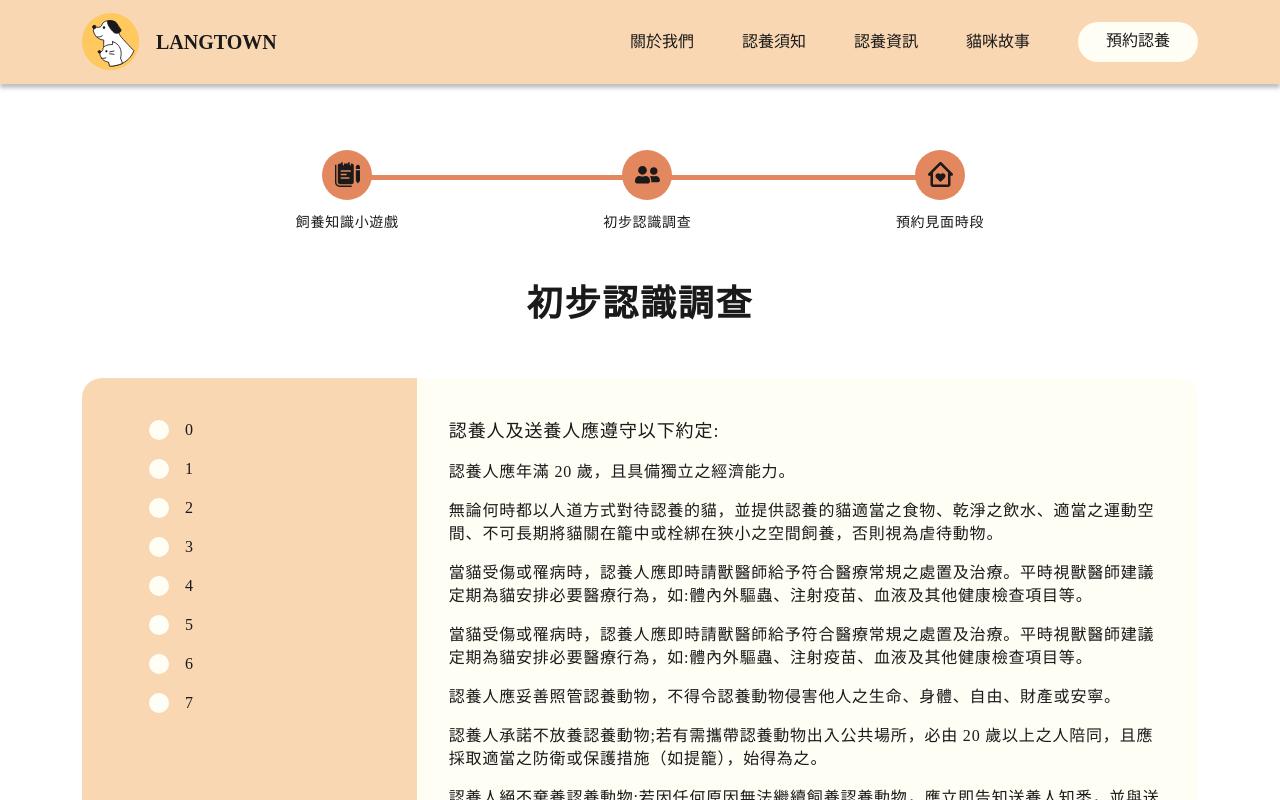
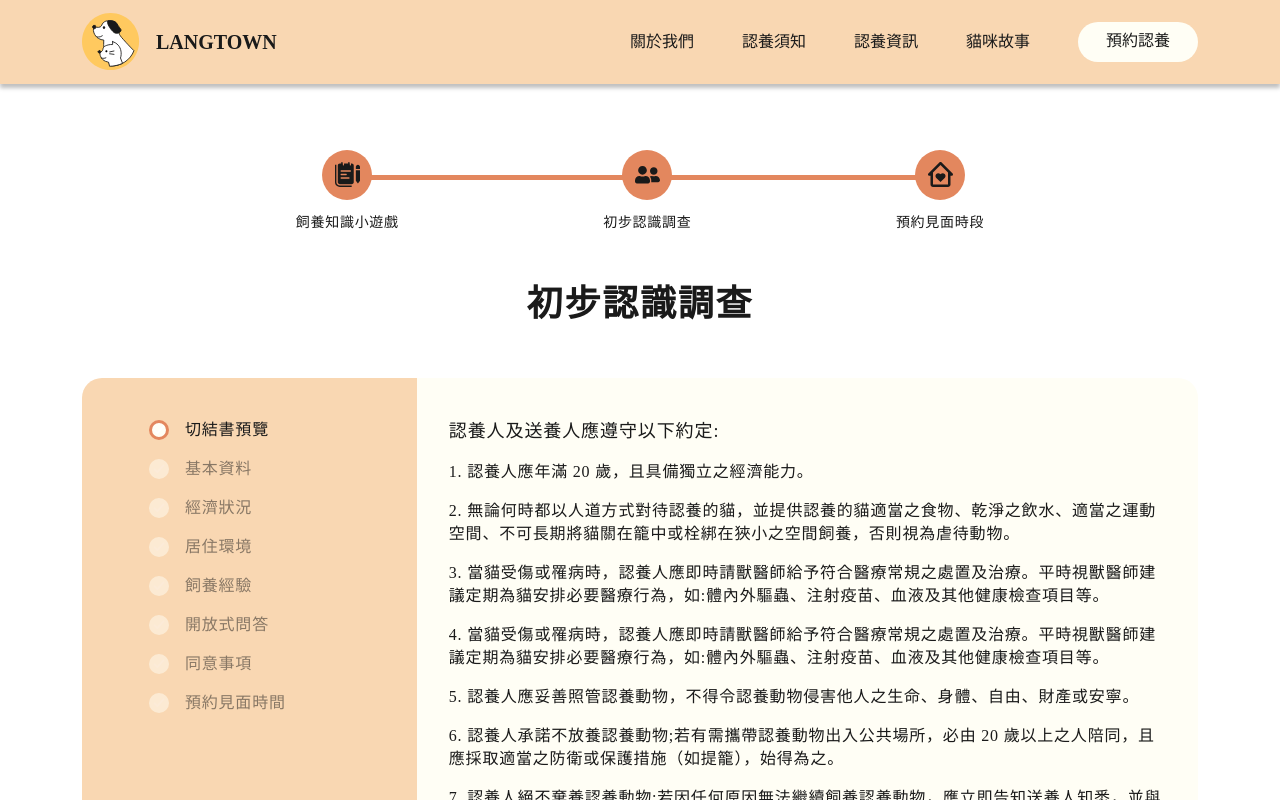
Before and after one commit to chingyeeee/langtown, a React (Create React App) app: page /adoptorInvestigation in a window 1280 px wide. Shown: the top 800 px of the page. Built offline with nearby package versions, Linux system fonts and the light colour scheme.

Commit message:
modify BtnWrapper layout

```diff
--- a/package.json
+++ b/package.json
@@ -13,6 +13,7 @@
     "react-bootstrap": "^2.5.0",
     "react-carousel-minimal": "^1.4.1",
     "react-dom": "^18.2.0",
+    "react-hook-form": "^7.38.0",
     "react-icons": "^4.4.0",
     "react-router-dom": "^6.4.1",
     "react-scripts": "5.0.1",
--- a/src/components/AdoptForm/Affidavit.jsx
+++ b/src/components/AdoptForm/Affidavit.jsx
@@ -1,6 +1,6 @@
 import { ContentTitle, ListedItem } from "../../helpers/typography";
 import styled from "styled-components";
-import { device } from "../../helpers/breakpoints";
+import { BtnWrapper } from "../../pages/AdoptorInvestigation";
 import Button from "../Button";
 
 const List = styled.ol`
@@ -9,17 +9,8 @@ const List = styled.ol`
   gap: 16px;
 `;
 
-const NextStep = styled.div`
-  display: flex;
-  gap: 16px;
-  justify-content: center;
-  @media ${device.tablet} {
-    justify-content: flex-end;
-  }
-`;
-
 export const Affidavit = (props) => {
-  const { phrase, currentPhrase, setCurrentPhrase } = props;
+  const { phrase, nextStep } = props;
   const { phraseSubTitle, phraseList } = phrase;
 
   return (
@@ -27,17 +18,18 @@ export const Affidavit = (props) => {
       <ContentTitle>{phraseSubTitle}</ContentTitle>
       <List className="mt-3 mb-5">
         {phraseList.map((item, i) => {
-          return <ListedItem key={i}>{item}</ListedItem>;
+          return (
+            <ListedItem key={i}>
+              {i + 1}. {item}
+            </ListedItem>
+          );
         })}
       </List>
-      <NextStep>
-        <Button
-          active="true"
-          onClick={() => setCurrentPhrase(currentPhrase + 1)}
-        >
+      <BtnWrapper>
+        <Button active="true" onClick={nextStep}>
           我了解了
         </Button>
-      </NextStep>
+      </BtnWrapper>
     </>
   );
 };
--- /dev/null
+++ b/src/components/AdoptForm/FormIntroduction.jsx
@@ -0,0 +1,106 @@
+import Button from "../Button";
+import { useState } from "react";
+import { Content } from "../../helpers/typography";
+import { BtnWrapper } from "../../pages/AdoptorInvestigation";
+import styled from "styled-components";
+import { Input, Label, Select } from "../../helpers/layout";
+import { Col, Row } from "react-bootstrap";
+import { Prev } from "react-bootstrap/esm/PageItem";
+
+const Introduction = styled.div`
+  display: flex;
+  flex-direction: column;
+  height: 100%;
+`;
+
+const PhraseList = styled.div`
+  flex-grow: 1;
+`;
+
+const FormIntroduction = (props) => {
+  const { phraseList, setFormStart, prevStep } = props;
+
+  return (
+    <Introduction>
+      <PhraseList>
+        {phraseList.map((item, i) => {
+          return (
+            <Content className="mb-3" key={i}>
+              {item}
+            </Content>
+          );
+        })}
+      </PhraseList>
+      <BtnWrapper className="mt-5">
+        <Button active="true" onClick={prevStep}>
+          上一步
+        </Button>
+        <Button active="true" onClick={() => setFormStart(true)}>
+          開始填寫
+        </Button>
+      </BtnWrapper>
+    </Introduction>
+  );
+};
+
+const BasicInformation = (props) => {
+  const { content, nextStep, setFormStart } = props;
+
+  return (
+    <>
+      <Row>
+        {content.map((input, i) => {
+          return (
+            <Col xs={12} md={6}>
+              {input.type === "select" ? (
+                <>
+                  <Label name={input.name}>{input.name}</Label>
+                  <Select name={input.name}>
+                    {input.options.map((option, i) => {
+                      return <option key={i}>{option}</option>;
+                    })}
+                  </Select>
+                </>
+              ) : (
+                <>
+                  <Label name={input.name}>{input.name}</Label>
+                  <Input type={input.type} />
+                </>
+              )}
+            </Col>
+          );
+        })}
+      </Row>
+      <BtnWrapper>
+        <Button active="true" onClick={() => setFormStart(false)}>
+          上一步
+        </Button>
+        <Button onClick={nextStep}>下一步</Button>
+      </BtnWrapper>
+    </>
+  );
+};
+
+export const AdoptorInformation = (props) => {
+  const { phrase, nextStep, prevStep } = props;
+  const { content, phraseList } = phrase;
+  const [formStart, setFormStart] = useState(false);
+
+  return (
+    <>
+      {formStart ? (
+        <BasicInformation
+          content={content}
+          setFormStart={setFormStart}
+          nextStep={nextStep}
+        />
+      ) : (
+        <FormIntroduction
+          phraseList={phraseList}
+          setFormStart={setFormStart}
+          prevStep={prevStep}
+        />
+      )}
+    </>
+  );
+};
--- a/src/pages/AdoptorInvestigation.jsx
+++ b/src/pages/AdoptorInvestigation.jsx
@@ -11,6 +11,8 @@ import Img from "../images/knowledgeTest/00.png";
 import { Affidavit } from "../components/AdoptForm/Affidavit";
 import { useState } from "react";
 import formArray from "../data/formArray";
+import { AdoptorInformation } from "../components/AdoptForm/FormIntroduction";
+import Done from "../images/icons/icon-done.svg";
 
 const InvestigationBlock = styled.div`
   @media ${device.tablet} {
@@ -56,6 +58,7 @@ const AdoptPhrases = styled.div`
 `;
 
 const Phrase = styled.div`
+  opacity: ${(props) => (props.active ? 1 : 0.5)};
   @media ${device.tablet} {
     width: 100%;
     margin: auto;
@@ -65,12 +68,19 @@ const Phrase = styled.div`
   }
 `;
 
-const PhraseState = styled.span`
+const PhraseState = styled.div`
   width: 20px;
   height: 20px;
   display: inline-block;
-  background-color: ${colors.background};
+  display: flex;
+  align-items: center;
+  justify-content: center;
+  background-color: ${(props) =>
+    props.past ? colors.primary : colors.background};
   border-radius: 50%;
+  box-sizing: border-box;
+  border: 3px solid
+    ${(props) => (props.active ? colors.primary : colors.transparent)};
 `;
 
 const AdoptForm = styled.div`
@@ -79,16 +89,38 @@ const AdoptForm = styled.div`
   padding: 40px;
   border-radius: 0 20px 20px 0;
   width: 100%;
+  display: flex;
+  flex-direction: column;
   @media ${device.tablet} {
     width: 70%;
     padding: 40px 32px;
   }
 `;
 
+export const BtnWrapper = styled.div`
+  display: flex;
+  gap: 16px;
+  justify-content: center;
+  flex-grow: 1;
+  a {
+    margin-top: auto;
+  }
+  @media ${device.tablet} {
+    justify-content: flex-end;
+  }
+`;
+
 export const AdoptorInvestigation = () => {
   const [currentPhrase, setCurrentPhrase] = useState(0);
   const totalPhrase = formArray.length;
-  console.log(formArray);
+
+  const nextStep = () => {
+    setCurrentPhrase(currentPhrase + 1);
+  };
+
+  const prevStep = () => {
+    setCurrentPhrase(currentPhrase - 1);
+  };
 
   return (
     <>
@@ -101,9 +133,14 @@ export const AdoptorInvestigation = () => {
               <div className="phrases">
                 {formArray.map((phrase, i) => {
                   return (
-                    <Phrase key={i}>
-                      <PhraseState></PhraseState>
-                      <PhraseTitle>{phrase.phrase}</PhraseTitle>
+                    <Phrase key={i} active={phrase.phrase === currentPhrase}>
+                      <PhraseState
+                        past={phrase.phrase < currentPhrase}
+                        active={phrase.phrase === currentPhrase}
+                      >
+                        <Image src={Done} />
+                      </PhraseState>
+                      <PhraseTitle>{phrase.phraseTitle}</PhraseTitle>
                     </Phrase>
                   );
                 })}
@@ -116,8 +153,13 @@ export const AdoptorInvestigation = () => {
               {currentPhrase === 0 ? (
                 <Affidavit
                   phrase={formArray[currentPhrase]}
-                  setCurrentPhrase={setCurrentPhrase}
-                  currentPhrase={currentPhrase}
+                  nextStep={nextStep}
+                />
+              ) : currentPhrase === 1 ? (
+                <AdoptorInformation
+                  phrase={formArray[currentPhrase]}
+                  nextStep={nextStep}
+                  prevStep={prevStep}
                 />
               ) : (
                 console.log(formArray)
```
Also changed, not shown: 1 other file (tests, documents, lock files or other folders).
